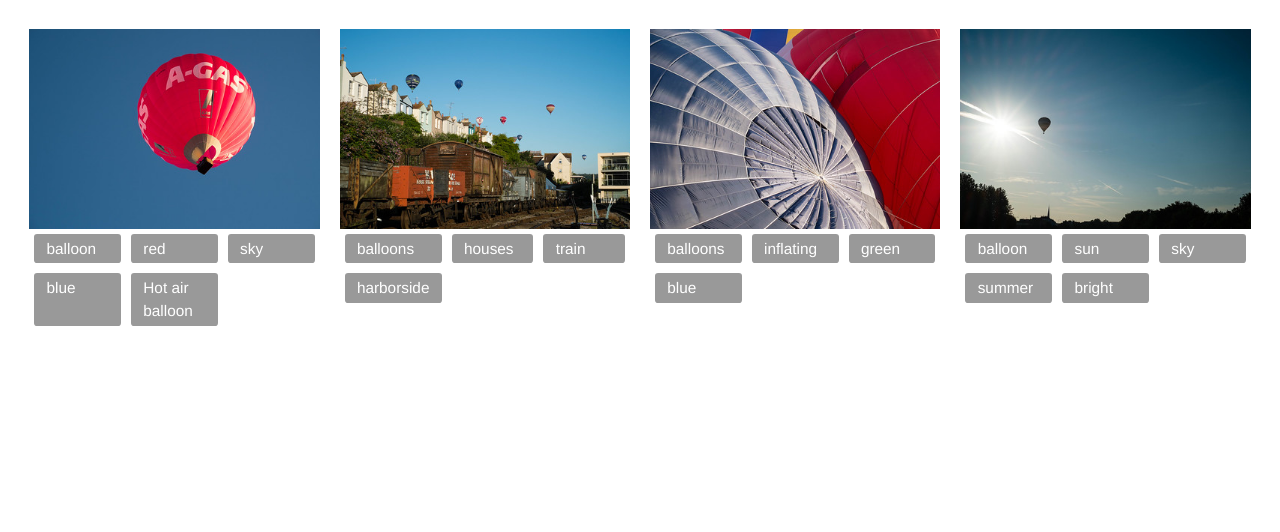
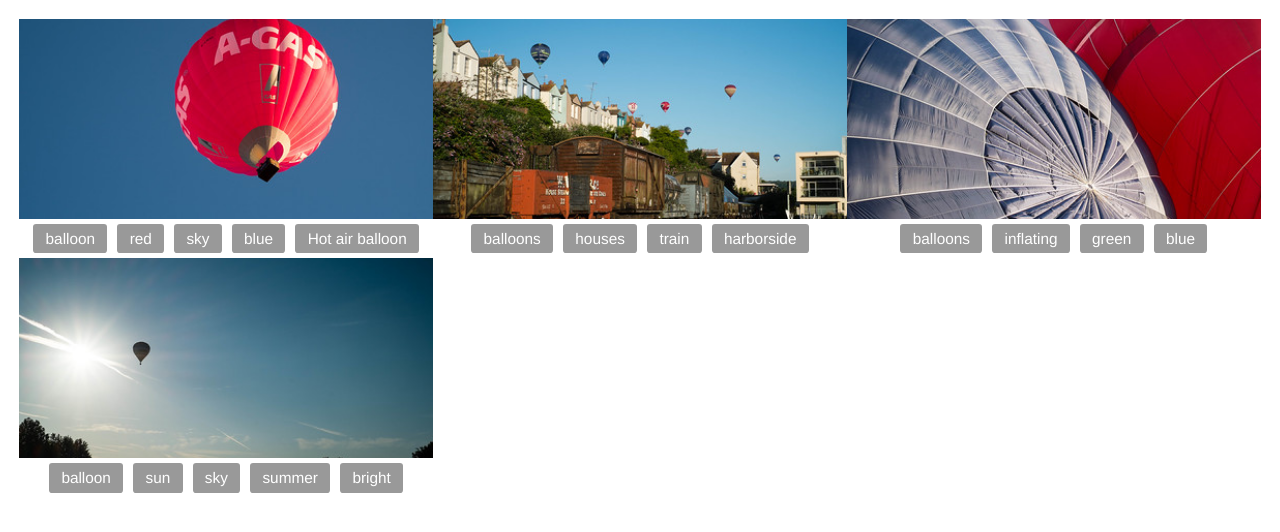
Before and after one commit to sjmcsy/layout, a plain HTML site: page index.html in a window 1280 px wide. Drawn offline with Linux system fonts and the light colour scheme.

Commit message:
Update index.html

```diff
--- a/index.html
+++ b/index.html
@@ -44,19 +44,14 @@
       }
 
       .container {
-        display: flex;
-        flex-flow: row wrap;
-      }
-
-      .card {
-        flex: 1 200px;
-        margin: 10px;
+        display: grid;
+        grid-template-columns: repeat(3, 1fr);
       }
 
       .tags {
-        display: grid;
-        grid-template-columns: 1fr 1fr 1fr;
-
+        display: flex;
+        flex-flow: row wrap;
+        justify-content: center;
       }
 
 </style>
```
